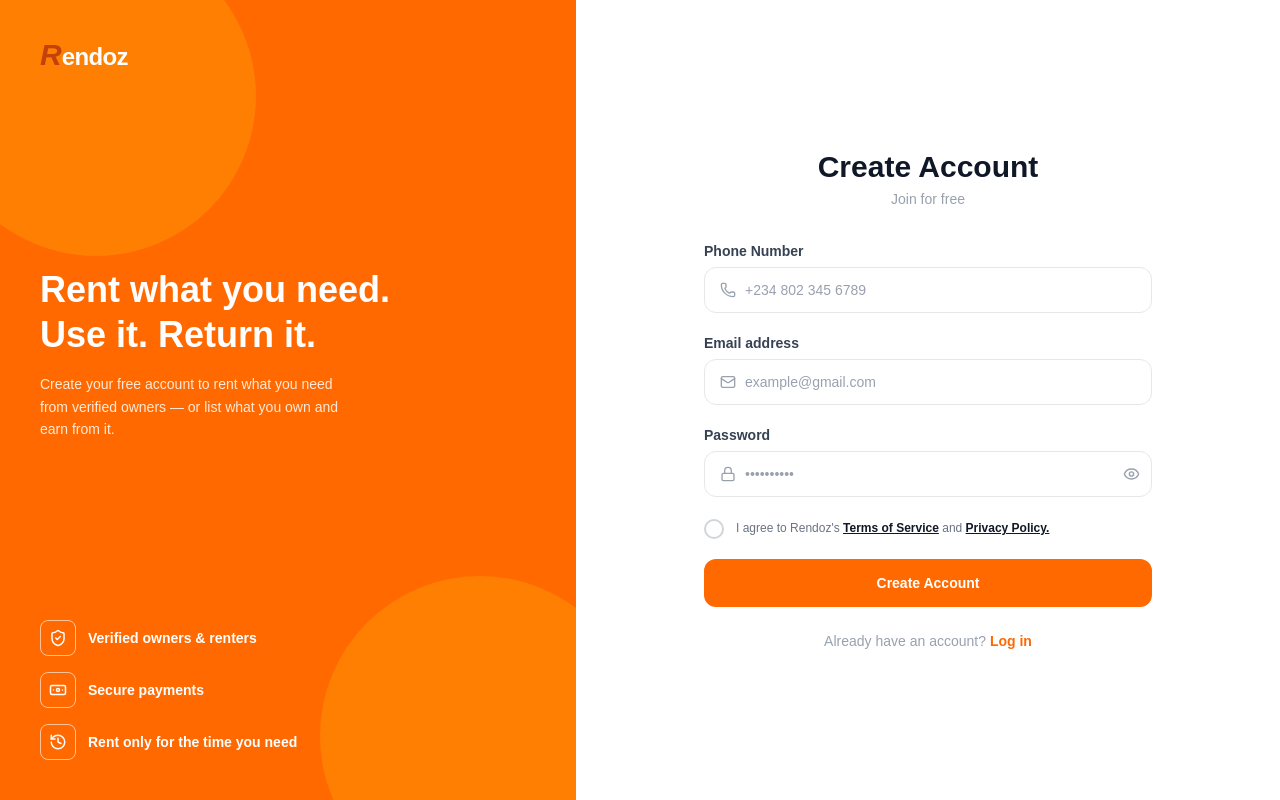
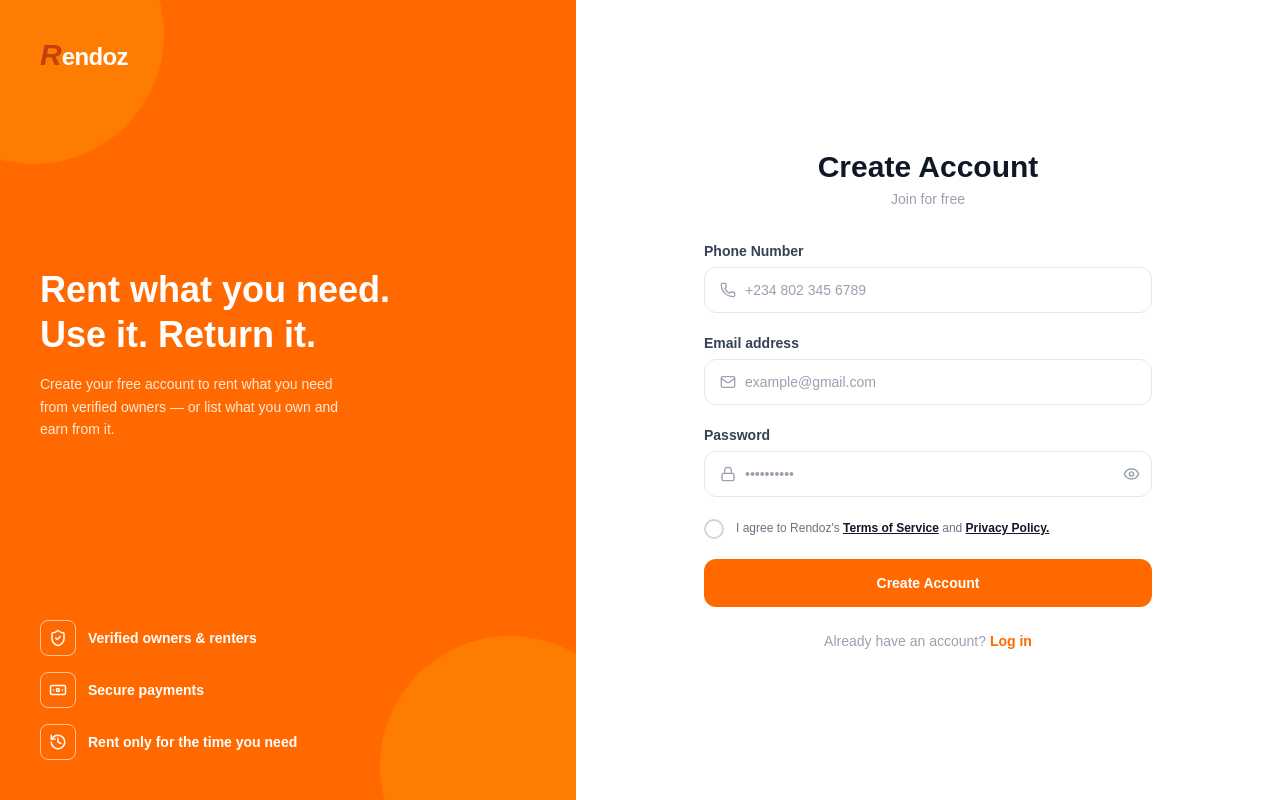
Before and after one commit to Rendoz-m4Ace/Rendoz_codebase, a Next.js app: page /signup in a window 1280 px wide. Built offline with nearby package versions, Linux system fonts and the light colour scheme.

Commit message:
fix: place logo inside top-left decorative circle
The circle is now positioned at -top-24 -left-24 w-72 h-72 so it
extends behind the logo area. The logo sits at z-10 on top of it,
making the logo appear to be inside the circle as shown in the template.

```diff
--- a/app/(auth)/signup/page.tsx
+++ b/app/(auth)/signup/page.tsx
@@ -103,13 +103,13 @@ export default function SignUpPage() {
       {/* ── Left panel ──────────────────────────────────────────────────── */}
       <div className="relative bg-orange-500 md:w-[45%] flex flex-col px-10 py-10 overflow-hidden min-h-[420px] md:min-h-screen">
 
-        {/* Decorative circle — top-left, large, lighter orange, partially cut off */}
-        <div className="absolute -top-16 -left-16 w-80 h-80 rounded-full bg-orange-400/70 pointer-events-none" />
-        {/* Decorative circle — bottom-right, large, lighter orange, partially cut off */}
-        <div className="absolute -bottom-24 -right-16 w-80 h-80 rounded-full bg-orange-400/70 pointer-events-none" />
+        {/* Top-left decorative circle — the logo sits inside this */}
+        <div className="absolute -top-24 -left-24 w-65 h-65 rounded-full bg-orange-400/60 pointer-events-none" />
+        {/* Bottom-right decorative circle */}
+        <div className="absolute -bottom-24 -right-16 w-65 h-65 rounded-full bg-orange-400/60 pointer-events-none" />
 
-        {/* Logo — R lettermark (deep orange italic) + "endoz" (white bold)
-            rendered directly on the orange background, matching the template */}
+        {/* Logo — positioned at top-left so it visually sits inside the circle.
+            The circle is behind (no z-index) and the logo is z-10 on top. */}
         <div className="relative z-10 mb-16">
           <Link href="/" className="inline-flex items-baseline gap-0">
             <span
```
